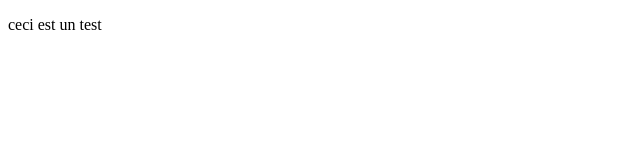
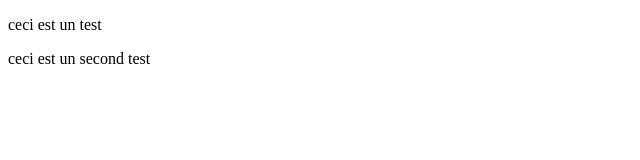
Before and after one commit to oceane456/test, a plain HTML site: page index.html in a window 1280 px wide. Shown: the whole page, without its empty margins (0-640 px from the left). Drawn offline with Linux system fonts and the light colour scheme.

Commit message:
ajout second paragraphe

```diff
--- a/index.html
+++ b/index.html
@@ -8,5 +8,6 @@
 </head>
 <body>
     <p>ceci est un test</p>
+    <p>ceci est un second test</p>
 </body>
 </html>
```
